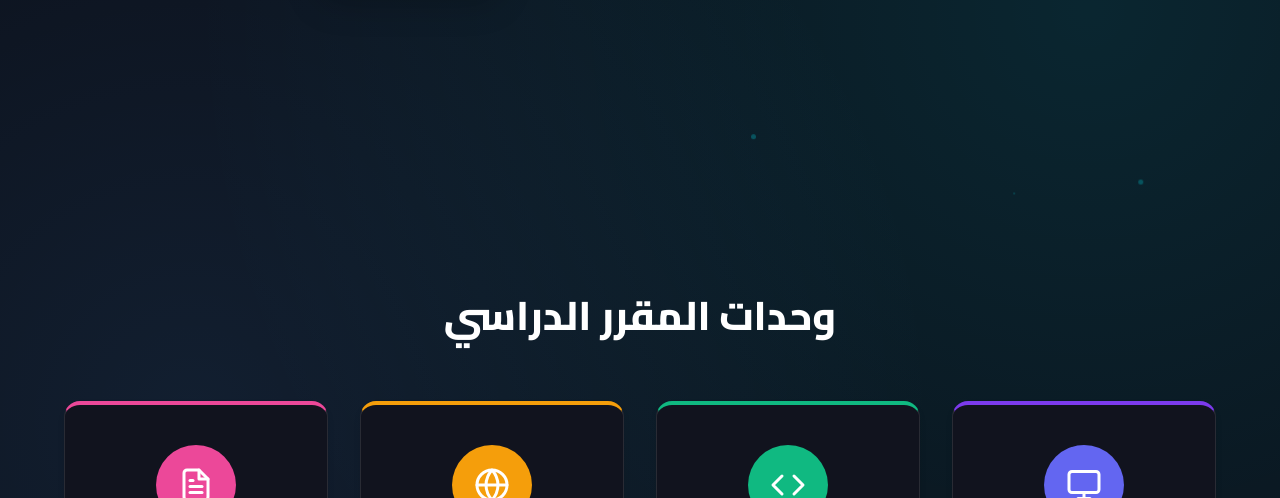
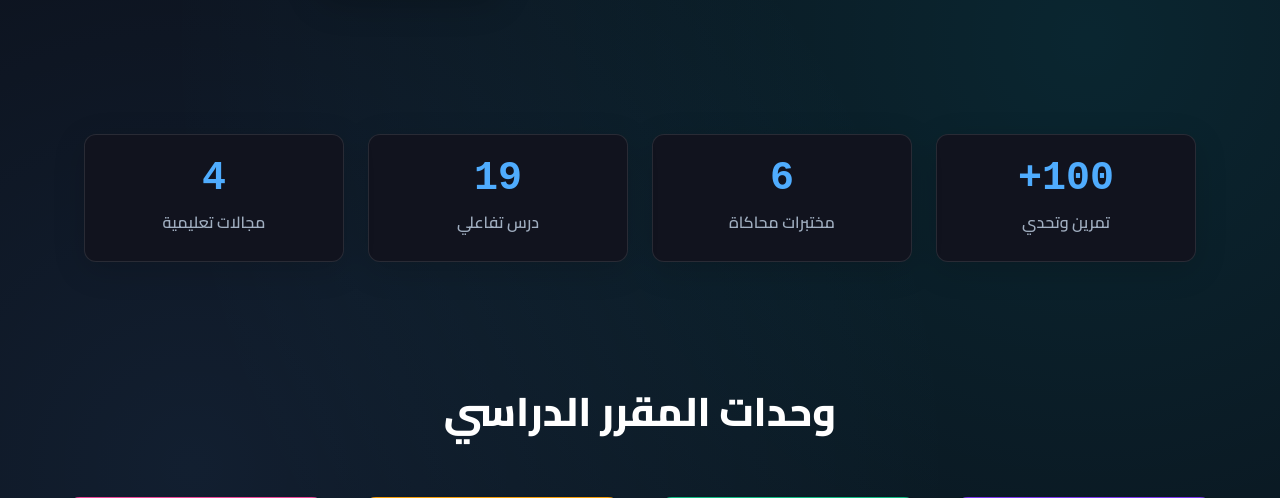
Before and after one commit to SADI-DZ/Informatix, a plain HTML site: page index.html in a window 1280 px wide. Shown: the part 602-1100 px from the top of the page. Drawn offline with Linux system fonts and the light colour scheme.

Commit message:
feat: add base styles and theme configuration for the application layout

```diff
--- a/assets/css/style.css
+++ b/assets/css/style.css
@@ -413,6 +413,58 @@ input:checked + .slider .clouds {
     animation: pulse 4s ease-in-out infinite alternate;
 }
 
+/* إحصائيات المنصة */
+.stats-overview {
+    padding: 0 5% 2rem;
+    position: relative;
+    z-index: 5;
+    margin-top: -4rem; /* لرفع البطاقات قليلاً نحو القسم الترحيبي */
+}
+
+.stats-container {
+    display: flex;
+    justify-content: center;
+    gap: 1.5rem;
+    flex-wrap: wrap;
+}
+
+.stat-box {
+    background: var(--card-bg);
+    border: 1px solid var(--glass-border);
+    border-radius: 12px;
+    padding: 1.5rem 2rem;
+    display: flex;
+    flex-direction: column;
+    align-items: center;
+    justify-content: center;
+    min-width: 180px;
+    flex: 1;
+    max-width: 260px;
+    box-shadow: 0 8px 32px rgba(0, 0, 0, 0.15);
+    transition: transform 0.3s ease, border-color 0.3s;
+}
+
+.stat-box:hover {
+    transform: translateY(-5px);
+    border-color: rgba(79, 172, 254, 0.3);
+    background: var(--card-hover-bg);
+}
+
+.stat-number {
+    font-size: 2.5rem;
+    font-weight: 800;
+    color: var(--secondary-color);
+    margin-bottom: 0.5rem;
+    line-height: 1;
+    font-family: 'JetBrains Mono', 'Fira Code', monospace, sans-serif;
+}
+
+.stat-text {
+    color: var(--text-muted);
+    font-size: 1rem;
+    font-weight: 600;
+}
+
 /* قسم عرض وحدات المقرر الدراسي */
 .modules-section {
     padding: 5rem 5%;
--- a/index.html
+++ b/index.html
@@ -93,6 +93,28 @@
             <div class="glow-sphere"></div>
         </div>
     </main>
+
+    <!-- إحصائيات المنصة -->
+    <section class="stats-overview reveal">
+        <div class="stats-container">
+            <div class="stat-box">
+                <span class="stat-number">100+</span>
+                <span class="stat-text">تمرين وتحدي</span>
+            </div>
+            <div class="stat-box">
+                <span class="stat-number">6</span>
+                <span class="stat-text">مختبرات محاكاة</span>
+            </div>
+            <div class="stat-box">
+                <span class="stat-number">19</span>
+                <span class="stat-text">درس تفاعلي</span>
+            </div>
+            <div class="stat-box">
+                <span class="stat-number">4</span>
+                <span class="stat-text">مجالات تعليمية</span>
+            </div>
+        </div>
+    </section>
 
     <section id="modules" class="modules-section">
         <h2 class="section-title reveal">وحدات المقرر الدراسي</h2>
```
